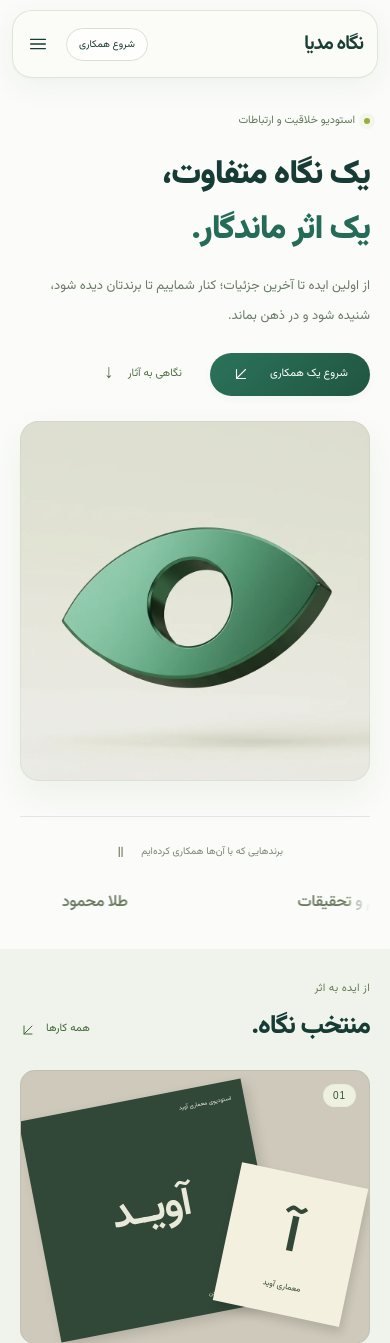
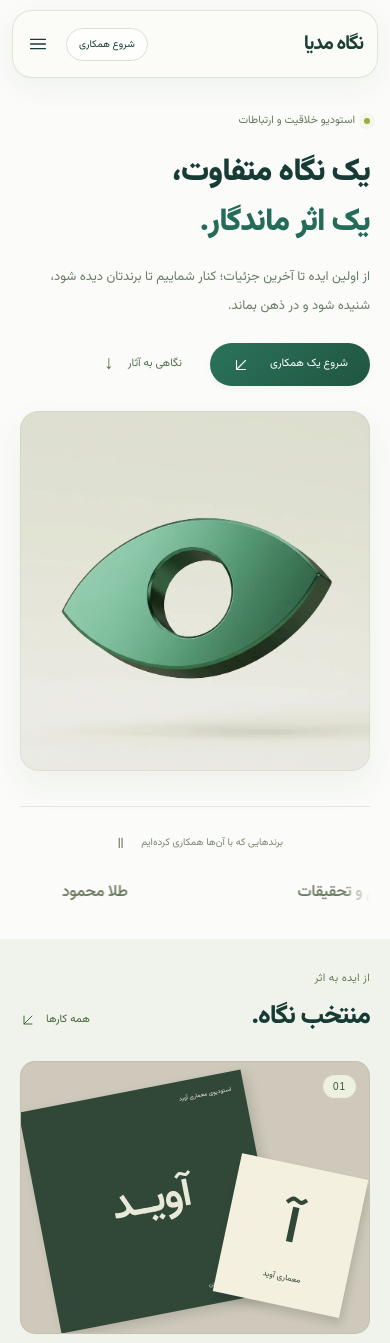
Before and after one commit to Smohamad933/Web-negah, a PHP site: page / in a window 390 px wide. Shown: the top 1343 px of the page. Run offline with PHP 8.4, Linux system fonts and the light colour scheme.

Commit message:
Prevent custom desktop headline CSS clipping mobile; set header weight 700
Co-authored-by: arena-agent <297053741+arena-agent@users.noreply.github.com>

```diff
--- a/admin.php
+++ b/admin.php
@@ -130,7 +130,7 @@ function hidden(string $action): void {echo '<input type="hidden" name="csrf" va
 }</pre><label>کد CSS (بدون تگ style)<textarea name="brand_css" dir="ltr" rows="10" maxlength="20000" spellcheck="false" style="font-family:monospace;text-align:left"><?=e($site['brand_css']??'')?></textarea></label><p class="admin-hint">حداقل عرض ۱۰۰ پیکسل برای هر لوگو حفظ شده است. تغییرات CSS بلافاصله پس از ذخیره روی سایت اعمال می‌شوند؛ برای بازنشانی، این کادر را خالی و ذخیره کنید. فقط CSS مورد اعتماد وارد کنید؛ این کد می‌تواند ظاهر صفحه را تغییر دهد یا منابع خارجی بارگیری کند.</p><button class="button primary">ذخیره CSS لوگوها</button></form>
 <?php elseif($tab==='messages'):?><?php if(!$messages):?><div class="admin-panel empty"><span>↙</span><h2>هنوز درخواستی نرسیده.</h2><p>درخواست‌های فرم همکاری سایت، اینجا نمایش داده می‌شوند.</p></div><?php endif;?><?php foreach(array_reverse($messages) as $m):?><article class="admin-panel message-card <?=!$m['read']?'unread':''?>"><div class="message-top"><div><h3><?=e($m['name'])?> <?php if(!$m['read']):?><span class="badge">جدید</span><?php endif;?></h3><span><?=e($m['service'])?></span></div><time datetime="<?=e($m['date'])?>"><?=e(gmdate('Y/m/d · H:i',strtotime($m['date'])))?> UTC</time></div><a class="message-phone" href="tel:<?=e($m['phone'])?>" dir="ltr"><?=e($m['phone'])?></a><p><?=nl2br(e($m['message']))?></p><div class="row-actions"><?php if(!$m['read']):?><form method="post"><?php hidden('message_read');?><input type="hidden" name="id" value="<?=e($m['id'])?>"><button class="button secondary">علامت‌گذاری خوانده‌شده</button></form><?php endif;?><form method="post" data-confirm="این درخواست برای همیشه حذف شود؟"><?php hidden('message_delete');?><input type="hidden" name="id" value="<?=e($m['id'])?>"><button class="danger-text">حذف درخواست</button></form></div></article><?php endforeach;?>
 <?php elseif($tab==='updates'):?><?php require __DIR__.'/admin-updates.php';?>
-<?php elseif($tab==='custom-css'):?><form method="post" class="admin-panel editor-form"><?php hidden('custom_css');?><h3>CSS سفارشی کل سایت</h3><p class="admin-hint">این کد بعد از استایل‌های پیش‌فرض، فونت و CSS لوگوها در تمام صفحات عمومی (خانه، همه کارها و صفحه هر پروژه) اعمال می‌شود؛ پنل مدیریت و صفحه ورود را تغییر نمی‌دهد. تغییرات با آپدیت سورس حفظ می‌شوند.</p><label>کد CSS (بدون تگ style)<textarea name="custom_css" dir="ltr" rows="20" maxlength="50000" spellcheck="false" style="font-family:monospace;text-align:left" placeholder="/* CSS دلخواه شما */"><?=e($site['custom_css']??'')?></textarea></label><p class="admin-hint">حداکثر ۵۰ هزار بایت. فقط کد مورد اعتماد وارد کنید؛ CSS می‌تواند ظاهر صفحات را تغییر دهد یا منابع خارجی بارگیری کند. برای بازنشانی، کادر را خالی و ذخیره کنید. قبل از تغییر، از کد فعلی یک کپی بگیرید.</p><button class="button primary">ذخیره CSS سایت</button></form><div class="admin-panel editor-form"><h3>نمونه تغییرات ساده</h3><p class="admin-hint">فقط بخش موردنیاز را کپی کنید. برای تیتر اصلی از کلاس <code dir="ltr">.studio-copy h1</code> استفاده کنید؛ تغییرات دسکتاپ را داخل media query بگذارید تا موبایل به هم نریزد.</p><pre dir="ltr" style="white-space:pre-wrap;overflow-wrap:anywhere;text-align:left">/* رنگ اصلی و پس‌زمینه */
+<?php elseif($tab==='custom-css'):?><form method="post" class="admin-panel editor-form"><?php hidden('custom_css');?><h3>CSS سفارشی کل سایت</h3><p class="admin-hint">این کد بعد از استایل‌های پیش‌فرض، فونت و CSS لوگوها در تمام صفحات عمومی (خانه، همه کارها و صفحه هر پروژه) اعمال می‌شود؛ پنل مدیریت و صفحه ورود را تغییر نمی‌دهد. تغییرات با آپدیت سورس حفظ می‌شوند.</p><label>کد CSS (بدون تگ style)<textarea name="custom_css" dir="ltr" rows="20" maxlength="50000" spellcheck="false" style="font-family:monospace;text-align:left" placeholder="/* CSS دلخواه شما */"><?=e($site['custom_css']??'')?></textarea></label><p class="admin-hint">حداکثر ۵۰ هزار بایت. فقط کد مورد اعتماد وارد کنید؛ CSS می‌تواند ظاهر صفحات را تغییر دهد یا منابع خارجی بارگیری کند. برای بازنشانی، کادر را خالی و ذخیره کنید. قبل از تغییر، از کد فعلی یک کپی بگیرید.</p><button class="button primary">ذخیره CSS سایت</button></form><div class="admin-panel editor-form"><h3>نمونه تغییرات ساده</h3><p class="admin-hint">فقط بخش موردنیاز را کپی کنید. برای تیتر اصلی از کلاس <code dir="ltr">.studio-copy h1</code> استفاده کنید؛ تغییرات دسکتاپ را داخل media query بگذارید تا موبایل به هم نریزد. برای جلوگیری از بریده‌شدن تیتر، محدودیت اندازه و شکست خط تیتر اصلی زیر عرض ۱۲۰۰ پیکسل پس از CSS سفارشی اعمال می‌شود.</p><pre dir="ltr" style="white-space:pre-wrap;overflow-wrap:anywhere;text-align:left">/* رنگ اصلی و پس‌زمینه */
 :root {
   --green: #246c58;
   --paper: #fbfcf9;
--- /dev/null
+++ b/assets/responsive-guards.css
@@ -0,0 +1,13 @@
+/* Loaded after custom CSS: desktop heading sizes must not clip smaller screens. */
+.header .header-wordmark b{font-weight:700}
+@media(max-width:1199px){
+ .studio-hero>.studio-copy{min-width:0;max-width:100%}
+ .studio-hero .studio-copy h1{max-width:100%;line-height:1.6!important}
+ .studio-hero .studio-copy h1>span{display:block;max-width:100%;white-space:normal!important;overflow-wrap:break-word;word-break:normal;line-height:inherit!important}
+}
+@media(min-width:601px) and (max-width:1199px){
+ .studio-hero .studio-copy h1,.studio-hero .studio-copy h1>span{font-size:clamp(28px,4.2vw,50px)!important}
+}
+@media(max-width:600px){
+ .studio-hero .studio-copy h1,.studio-hero .studio-copy h1>span{font-size:clamp(28px,8vw,42px)!important;letter-spacing:-.8px!important}
+}
--- a/index.php
+++ b/index.php
@@ -11,7 +11,7 @@ if ($_SERVER['REQUEST_METHOD']==='POST') {
 }
 $sent=!empty($_SESSION['sent']); unset($_SESSION['sent']);
 ?><!doctype html>
-<html lang="fa" dir="rtl"><head><meta charset="utf-8"><meta name="viewport" content="width=device-width,initial-scale=1"><meta name="description" content="نگاه مدیا؛ استودیو خلاقیت و ارتباطات. برندینگ، تولید محتوا، طراحی وب و اجرای کمپین."><meta name="theme-color" content="#f8f9f5"><title><?=e($site['brand'])?> — یک نگاه متفاوت</title><link rel="icon" href="<?=e(media_path($site['logo']??'assets/brand-logo.webp'))?>"><style id="site-styles"><?php readfile(__DIR__.'/assets/style.css'); readfile(__DIR__.'/assets/home.css'); ?></style><?php if($site['font'] && preg_match('~^uploads/[a-f0-9]+\.(woff2?|ttf)$~',$site['font'])): ?><style>@font-face{font-family:Custom;src:url('/<?=e($site['font'])?>')}body,input,textarea,select,button{font-family:Custom,Vazirmatn,sans-serif!important}</style><?php endif; ?><?php if(!empty($site['brand_css'])):?><style id="brand-custom-css"><?=str_replace('<','\\3c ',(string)$site['brand_css'])?></style><?php endif;?><?php public_custom_css($site); ?></head><body><a class="skip-link" href="#main-content">رفتن به محتوای اصلی</a>
+<html lang="fa" dir="rtl"><head><meta charset="utf-8"><meta name="viewport" content="width=device-width,initial-scale=1"><meta name="description" content="نگاه مدیا؛ استودیو خلاقیت و ارتباطات. برندینگ، تولید محتوا، طراحی وب و اجرای کمپین."><meta name="theme-color" content="#f8f9f5"><title><?=e($site['brand'])?> — یک نگاه متفاوت</title><link rel="icon" href="<?=e(media_path($site['logo']??'assets/brand-logo.webp'))?>"><style id="site-styles"><?php readfile(__DIR__.'/assets/style.css'); readfile(__DIR__.'/assets/home.css'); ?></style><?php if($site['font'] && preg_match('~^uploads/[a-f0-9]+\.(woff2?|ttf)$~',$site['font'])): ?><style>@font-face{font-family:Custom;src:url('/<?=e($site['font'])?>')}body,input,textarea,select,button{font-family:Custom,Vazirmatn,sans-serif!important}</style><?php endif; ?><?php if(!empty($site['brand_css'])):?><style id="brand-custom-css"><?=str_replace('<','\\3c ',(string)$site['brand_css'])?></style><?php endif;?><?php public_custom_css($site); public_responsive_guards(); ?></head><body><a class="skip-link" href="#main-content">رفتن به محتوای اصلی</a>
 <header class="header"><div class="container nav"><a class="logo header-wordmark" href="/" aria-label="نگاه مدیا، خانه"><b><?=e($site['brand'])?></b></a><nav id="navigation" aria-label="منوی اصلی"><a href="/works.php">همه کارها</a><a href="#services">خدمات ما</a><a href="#about">درباره ما</a></nav><a href="#contact" class="nav-contact">شروع همکاری <?=icon('arrow')?></a><button class="menu-toggle" aria-label="باز کردن منو" aria-expanded="false" aria-controls="navigation"><?=icon('menu')?></button></div></header>
 <main id="main-content">
 <section id="home" class="container studio-hero"><div class="studio-copy"><span class="studio-eyebrow"><i></i><?=e($site['eyebrow'])?></span><h1><?php foreach(explode("\n",$site['hero_title']) as $i=>$line):?><span class="<?=$i===1?'accent-line':''?>"><?=e($line)?></span><?php endforeach;?></h1><p><?=e($site['hero_text'])?></p><div class="studio-actions"><a class="button primary" href="#contact">شروع یک همکاری <?=icon('arrow')?></a><a class="studio-work-link" href="#works">نگاهی به آثار <span>↓</span></a></div><div class="studio-signature"><span>طراحی. روایت. تجربه.</span><span class="signature-line"></span><span>نگاه مدیا</span></div></div><div class="studio-visual"><img src="/<?=e($site['hero_image']??'assets/vision-object.webp')?>" alt="لوگوی سه‌بعدی نگاه مدیا، معلق با نور و سایه سبز" fetchpriority="high"></div></section>
--- a/views.php
+++ b/views.php
@@ -9,6 +9,11 @@ function brand_class(array $brand): string {
 function public_custom_css(array $site): void {
  $css=(string)($site['custom_css']??'');
  if($css!=='')echo '<style id="public-custom-css">'.str_replace('<','\\3c ',$css).'</style>';
+}
+function public_responsive_guards(): void {
+ echo '<style id="responsive-guards">';
+ readfile(__DIR__.'/assets/responsive-guards.css');
+ echo '</style>';
 }
 function brand_logo(array $site): void {
  $path=media_path($site['logo']??'assets/brand-logo.webp');
@@ -28,7 +33,7 @@ function project_card(array $project): void { ?>
 <a class="project-card" href="<?=e(project_url($project))?>" data-category="<?=e($project['category'])?>"><?php project_art($project);?><div class="project-caption"><div><span><?=e($project['label'])?></span><h3><?=e($project['title'])?></h3></div><span class="round-arrow"><?=icon('arrow')?></span></div></a>
 <?php }
 function public_header(string $title, string $description, array $site): void { ?>
-<!doctype html><html lang="fa" dir="rtl"><head><meta charset="utf-8"><meta name="viewport" content="width=device-width,initial-scale=1"><meta name="description" content="<?=e($description)?>"><meta name="theme-color" content="#fbfcf9"><title><?=e($title)?> — <?=e($site['brand'])?></title><link rel="icon" href="<?=e(media_path($site['logo']??'assets/brand-logo.webp'))?>"><style id="site-styles"><?php readfile(__DIR__.'/assets/style.css');readfile(__DIR__.'/assets/home.css'); ?><?php if(!empty($site['font']) && preg_match('~^uploads/[a-f0-9]+\.(woff2?|ttf)$~',$site['font'])):?>@font-face{font-family:Custom;src:url('/<?=e($site['font'])?>')}body,input,textarea,select,button{font-family:Custom,Vazirmatn,sans-serif!important}<?php endif;?></style><?php public_custom_css($site); ?></head><body><a class="skip-link" href="#main-content">رفتن به محتوای اصلی</a><header class="header"><div class="container nav"><a class="logo header-wordmark" href="/" aria-label="نگاه مدیا، خانه"><b><?=e($site['brand'])?></b></a><nav id="navigation" aria-label="منوی اصلی"><a href="/works.php" class="active" aria-current="page">همه کارها</a><a href="/#services">خدمات ما</a><a href="/#about">درباره ما</a></nav><a class="nav-contact" href="/#contact">شروع همکاری <?=icon('arrow')?></a><button class="menu-toggle" aria-label="باز کردن منو" aria-expanded="false" aria-controls="navigation"><?=icon('menu')?></button></div></header>
+<!doctype html><html lang="fa" dir="rtl"><head><meta charset="utf-8"><meta name="viewport" content="width=device-width,initial-scale=1"><meta name="description" content="<?=e($description)?>"><meta name="theme-color" content="#fbfcf9"><title><?=e($title)?> — <?=e($site['brand'])?></title><link rel="icon" href="<?=e(media_path($site['logo']??'assets/brand-logo.webp'))?>"><style id="site-styles"><?php readfile(__DIR__.'/assets/style.css');readfile(__DIR__.'/assets/home.css'); ?><?php if(!empty($site['font']) && preg_match('~^uploads/[a-f0-9]+\.(woff2?|ttf)$~',$site['font'])):?>@font-face{font-family:Custom;src:url('/<?=e($site['font'])?>')}body,input,textarea,select,button{font-family:Custom,Vazirmatn,sans-serif!important}<?php endif;?></style><?php public_custom_css($site); public_responsive_guards(); ?></head><body><a class="skip-link" href="#main-content">رفتن به محتوای اصلی</a><header class="header"><div class="container nav"><a class="logo header-wordmark" href="/" aria-label="نگاه مدیا، خانه"><b><?=e($site['brand'])?></b></a><nav id="navigation" aria-label="منوی اصلی"><a href="/works.php" class="active" aria-current="page">همه کارها</a><a href="/#services">خدمات ما</a><a href="/#about">درباره ما</a></nav><a class="nav-contact" href="/#contact">شروع همکاری <?=icon('arrow')?></a><button class="menu-toggle" aria-label="باز کردن منو" aria-expanded="false" aria-controls="navigation"><?=icon('menu')?></button></div></header>
 <?php }
 function public_footer(array $site): void { ?>
 <footer class="container footer"><a class="logo" href="/"><?php brand_logo($site);?></a><p>© <?=e($site['legal'])?>؛ تمام حقوق محفوظ است.</p><a href="/#contact">گفت‌وگو درباره پروژه ↗</a></footer><script src="/assets/app.js" defer></script></body></html>
```
Also changed, not shown: README.md, 1 other file.
